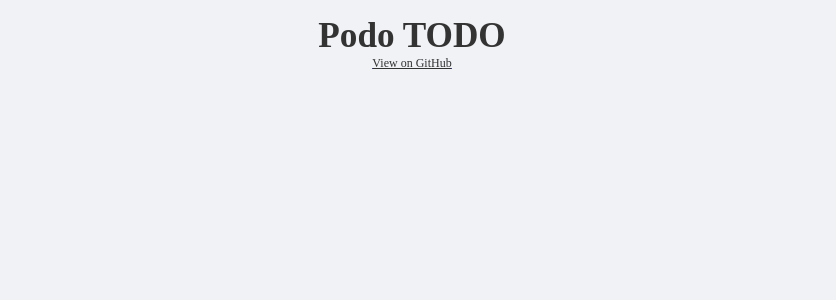
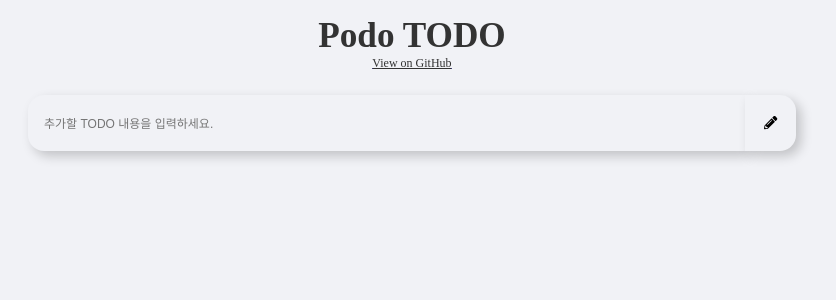
Before and after one commit to SkyLightQP/podo-todo, a React (Create React App) app: page / in a window 1280 px wide. Shown: the top 300 px of the page, without its empty margins (228-1064 px from the left). Built offline with nearby package versions, Linux system fonts and the light colour scheme.

Commit message:
fix: ignore event when input value is empty

```diff
--- a/src/views/App.tsx
+++ b/src/views/App.tsx
@@ -1,9 +1,11 @@
-import React from 'react';
+import React, { useState } from 'react';
 import Title from '../atomics/Title';
 import Container from '../utils/Container';
 import TodoList from '../components/TodoList';
 import SubTitle from '../atomics/SubTitle';
 import styled from 'styled-components';
+import TodoInput from '../components/TodoInput';
+import { addTodo } from '../todo/TodoManager';
 
 const HeaderStyle = styled.header`
     margin-top: 1rem;
@@ -11,6 +13,14 @@
 `;
 
 const App: React.FC = () => {
+    const [input, setInput] = useState<string>('');
+
+    const onEnter = () => {
+        if (input === '') return;
+        addTodo(input);
+        setInput('');
+    };
+
     return (
         <Container>
             <HeaderStyle>
@@ -19,6 +29,16 @@
                     <SubTitle>View on GitHub</SubTitle>
                 </a>
             </HeaderStyle>
+
+            <TodoInput
+                value={input}
+                onChange={(e) => setInput(e.target.value)}
+                onKeyDown={(e) => {
+                    if (e.key === 'Enter') onEnter();
+                }}
+                onClick={onEnter}
+            />
+
             <TodoList />
         </Container>
     );
```
